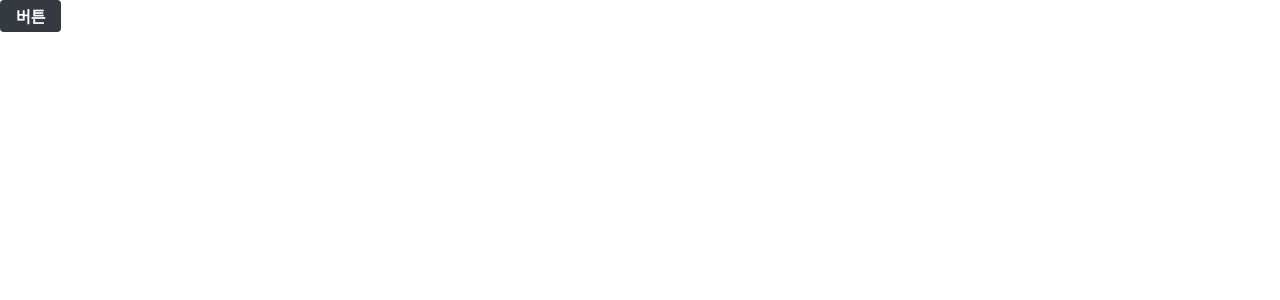
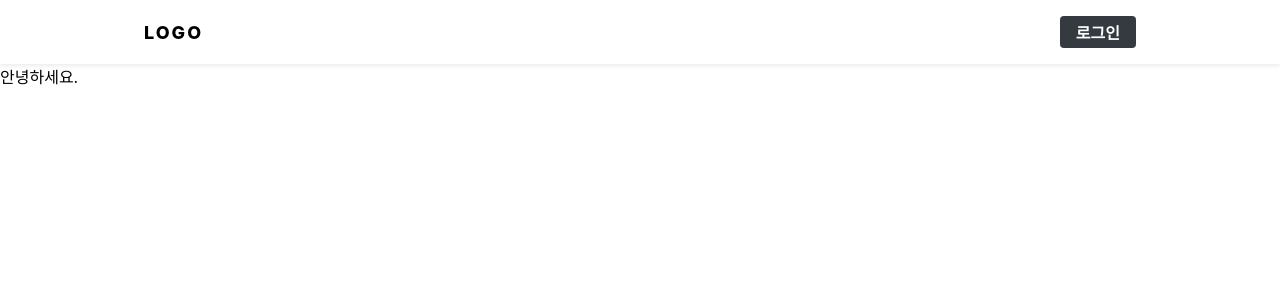
Before and after one commit to bongjoi/blog, a React (Create React App) app in the folder frontend/: page / in a window 1280 px wide. Shown: the top 300 px of the page. Built offline with nearby package versions, Linux system fonts and the light colour scheme.

Commit message:
헤더 컴포넌트 만들기

```diff
--- a/frontend/src/components/common/Button.js
+++ b/frontend/src/components/common/Button.js
@@ -1,8 +1,9 @@
 import React from 'react'
 import styled, { css } from 'styled-components'
+import { Link } from 'react-router-dom'
 import palette from '../../lib/styles/palette'
 
-const StyledButton = styled.button`
+const buttonStyle = css`
   border: none;
   border-radius: 4px;
   font-size: 1rem;
@@ -35,6 +36,20 @@
     `}
 `
 
-const Button = (props) => <StyledButton {...props} />
+const StyledButton = styled.button`
+  ${buttonStyle}
+`
+
+const StyledLink = styled(Link)`
+  ${buttonStyle}
+`
+
+const Button = (props) => {
+  return props.to ? (
+    <StyledLink {...props} cyan={props.cyan ? 1 : 0} />
+  ) : (
+    <StyledButton {...props} />
+  )
+}
 
 export default Button
--- /dev/null
+++ b/frontend/src/components/common/Header.js
@@ -0,0 +1,52 @@
+import React from 'react'
+import styled from 'styled-components'
+import { Link } from 'react-router-dom'
+import Responsive from './Responsive'
+import Button from './Button'
+
+const HeaderBlock = styled.div`
+  position: fixed;
+  width: 100%;
+  background: white;
+  box-shadow: 0 2px 4px rgba(0, 0, 0, 0.08);
+`
+
+const Wrapper = styled(Responsive)`
+  display: flex;
+  justify-content: space-between;
+  align-items: center;
+  height: 4rem;
+  .logo {
+    font-size: 1.125rem;
+    font-weight: 800;
+    letter-spacing: 2px;
+  }
+  .right {
+    display: flex;
+    align-items: center;
+  }
+`
+
+const Spacer = styled.div`
+  height: 4rem;
+`
+
+const Header = () => {
+  return (
+    <>
+      <HeaderBlock>
+        <Wrapper>
+          <Link to="/" className="logo">
+            LOGO
+          </Link>
+          <div className="right">
+            <Button to="/login">로그인</Button>
+          </div>
+        </Wrapper>
+      </HeaderBlock>
+      <Spacer />
+    </>
+  )
+}
+
+export default Header
--- /dev/null
+++ b/frontend/src/components/common/Responsive.js
@@ -0,0 +1,21 @@
+import React from 'react'
+import styled from 'styled-components'
+
+const ResponsiveBlock = styled.div`
+  padding: 0 1rem;
+  width: 1024px;
+  margin: 0 auto;
+
+  @media (max-width: 1024px) {
+    width: 768px;
+  }
+  @media (max-width: 768px) {
+    width: 100%;
+  }
+`
+
+const Responsive = ({ children, ...rest }) => {
+  return <ResponsiveBlock {...rest}>{children}</ResponsiveBlock>
+}
+
+export default Responsive
--- a/frontend/src/pages/PostListPage.js
+++ b/frontend/src/pages/PostListPage.js
@@ -1,11 +1,12 @@
 import React from 'react'
-import Button from '../components/common/Button'
+import Header from '../components/common/Header'
 
 function PostListPage() {
   return (
-    <div>
-      <Button>버튼</Button>
-    </div>
+    <>
+      <Header />
+      <div>안녕하세요.</div>
+    </>
   )
 }
 
```
